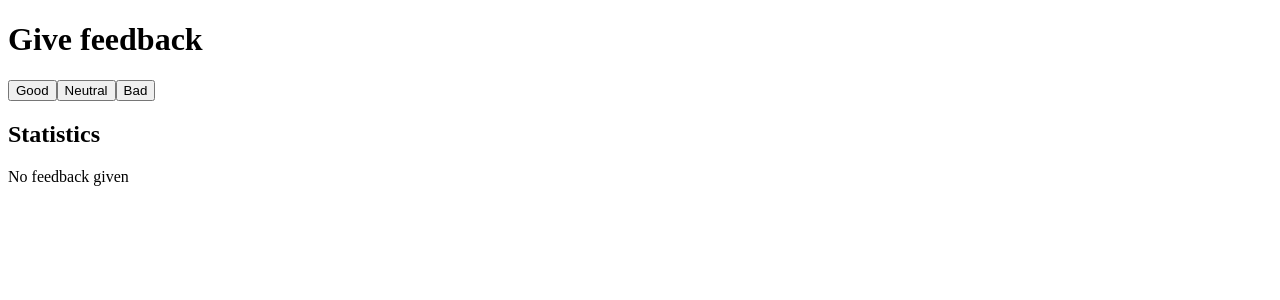
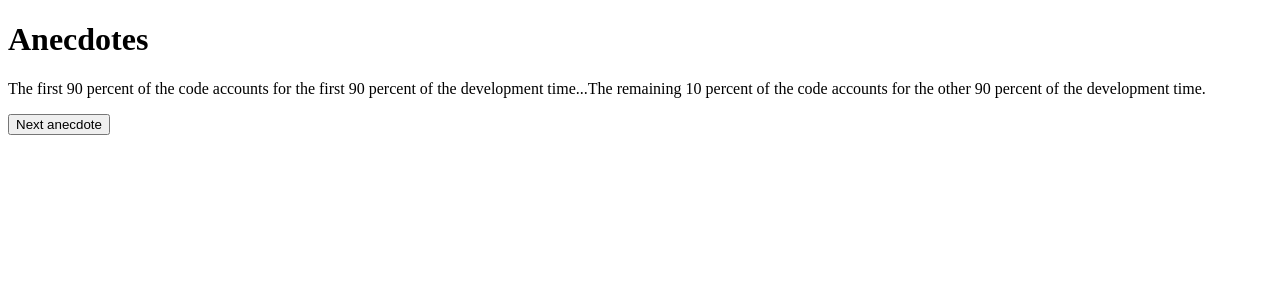
Before and after one commit to Artikool5/fullstack-open, a React (Vite) app in the folder part1/unicafe/: page / in a window 1280 px wide. Shown: the top 300 px of the page. Built offline with nearby package versions, Linux system fonts and the light colour scheme.

Commit message:
exc: 1.12

```diff
--- /dev/null
+++ b/part1/unicafe/src/Anecdotes.jsx
@@ -0,0 +1,40 @@
+import { useState } from "react";
+
+const Anecdotes = () => {
+  const anecdotes = [
+    "If it hurts, do it more often.",
+    "Adding manpower to a late software project makes it later!",
+    "The first 90 percent of the code accounts for the first 90 percent of the development time...The remaining 10 percent of the code accounts for the other 90 percent of the development time.",
+    "Any fool can write code that a computer can understand. Good programmers write code that humans can understand.",
+    "Premature optimization is the root of all evil.",
+    "Debugging is twice as hard as writing the code in the first place. Therefore, if you write the code as cleverly as possible, you are, by definition, not smart enough to debug it.",
+    "Programming without an extremely heavy use of console.log is same as if a doctor would refuse to use x-rays or blood tests when diagnosing patients.",
+    "The only way to go fast, is to go well.",
+  ];
+
+  const getRandomAnecdoteId = () => {
+    const max = anecdotes.length;
+    const id = Math.floor(Math.random() * max);
+    return id;
+  };
+
+  const [selectedAnecdote, setSelectedAnecdote] = useState(
+    getRandomAnecdoteId(),
+  );
+
+  return (
+    <>
+      <h1>Anecdotes</h1>
+      <p>{anecdotes[selectedAnecdote]}</p>
+      <button
+        onClick={() => {
+          setSelectedAnecdote(getRandomAnecdoteId());
+        }}
+      >
+        Next anecdote
+      </button>
+    </>
+  );
+};
+
+export default Anecdotes;
--- a/part1/unicafe/src/main.jsx
+++ b/part1/unicafe/src/main.jsx
@@ -1,9 +1,10 @@
 import React from "react";
 import ReactDOM from "react-dom/client";
 import App from "./App.jsx";
+import Anecdotes from "./Anecdotes.jsx";
 
 ReactDOM.createRoot(document.getElementById("root")).render(
   <React.StrictMode>
-    <App />
+    <Anecdotes />
   </React.StrictMode>,
 );
```
